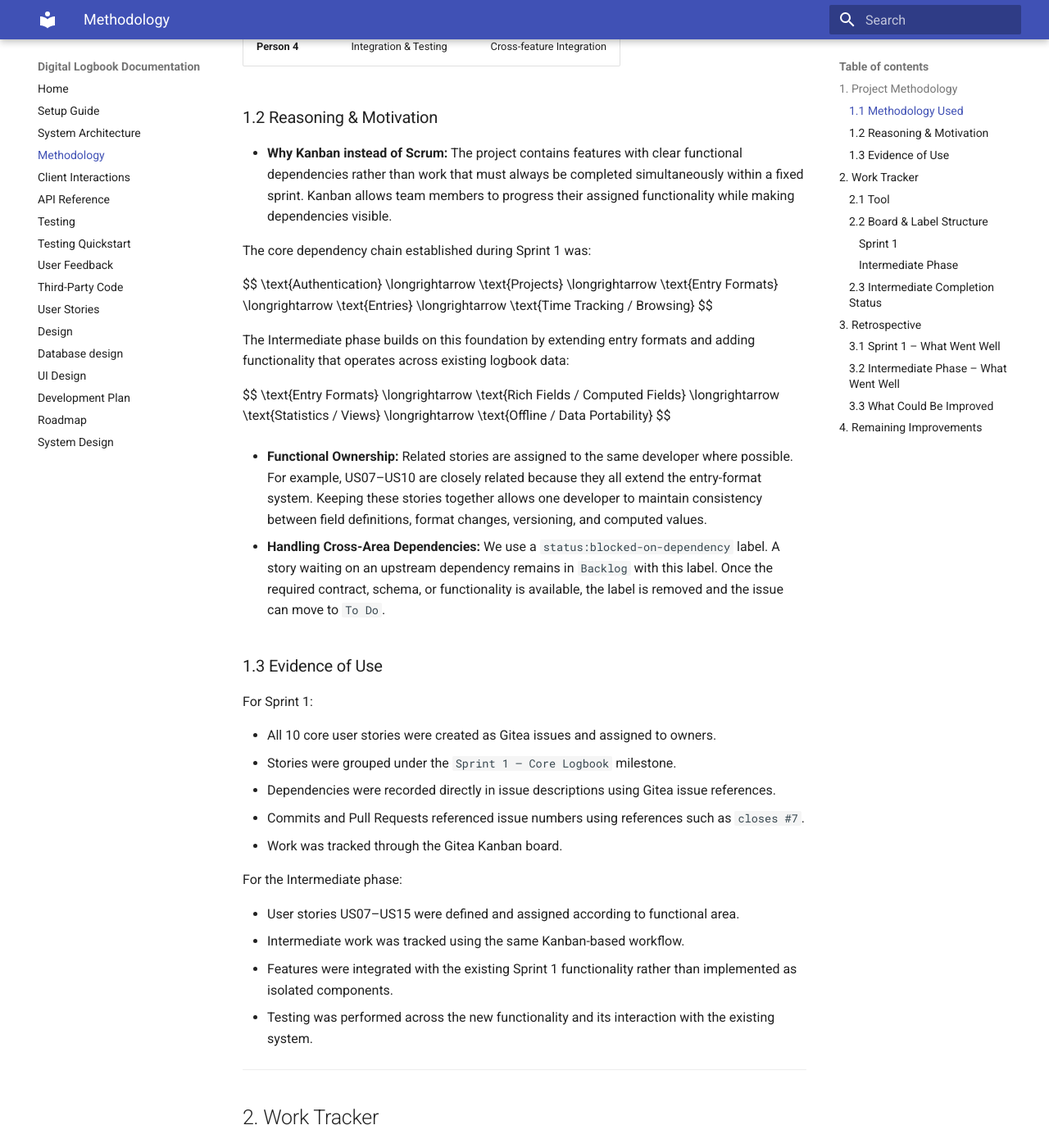
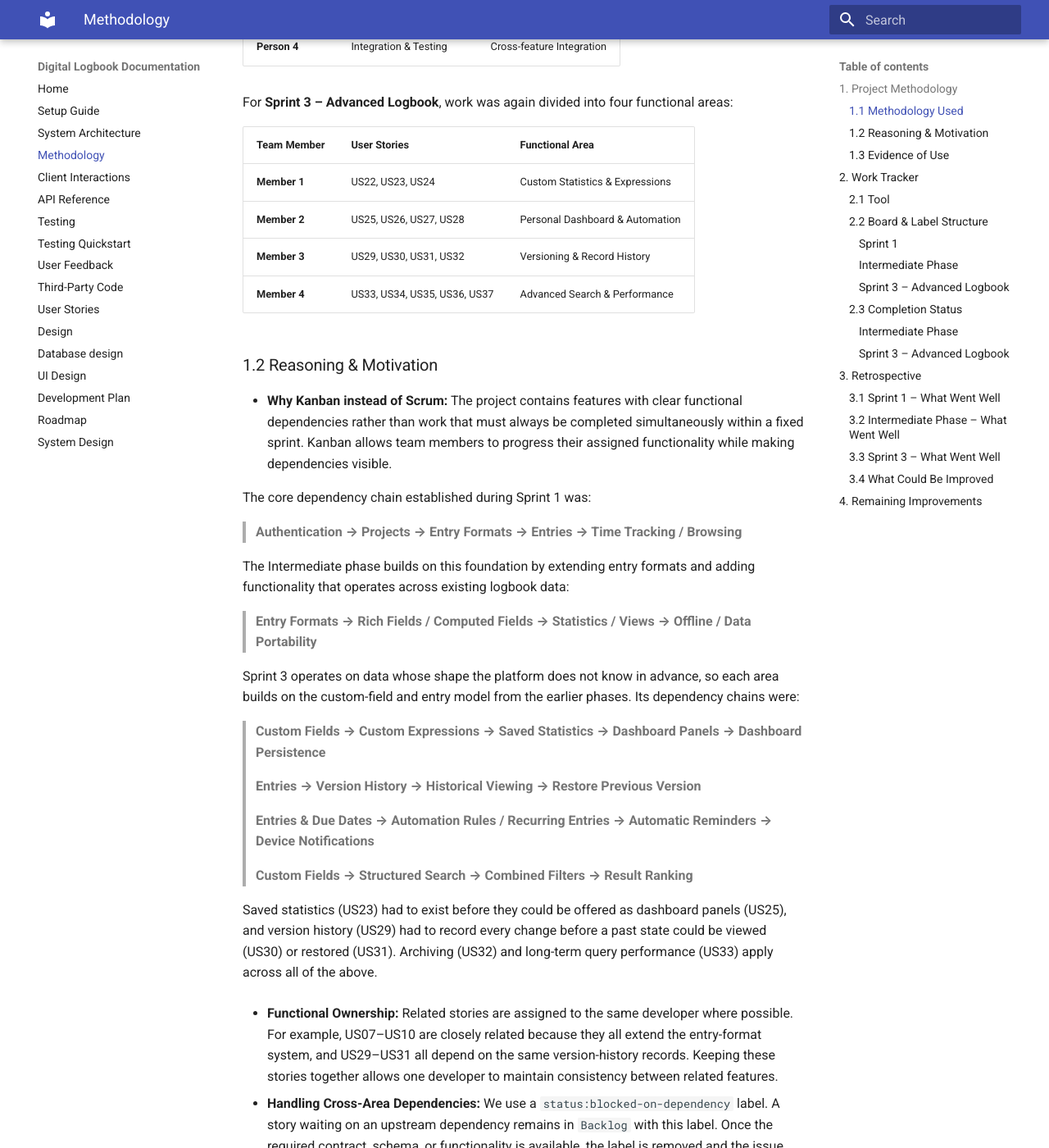
Before and after one commit to DiMpho-20/coms3011a-logbook-digital-logbook, an MkDocs documentation site: the page built from docs/methodology.md, in a window 1280 px wide and 1400 px high, scrolled down 1052 px. Shown: the whole window at 82% size. Built offline with MkDocs 1.6.1 and Material for MkDocs 9.7.7, drawn with Linux system fonts in a browser that asks for light colours; some of the changed text lies outside the part shown.

Commit message:
docs: add Sprint 3 to the methodology
Record the Sprint 3 team split, milestone, labels and board status,
replace the LaTeX dependency chains that did not render, and mark the
client-feedback improvements that have since been delivered.

Co-Authored-By: Claude Opus 5.5 <noreply@anthropic.com>

```diff
--- a/docs/methodology.md
+++ b/docs/methodology.md
@@ -32,37 +32,40 @@ For the **Intermediate phase**, work was divided into four functional areas:
 | **Person 3** | US14, US15             | Offline & Data            |
 | **Person 4** | Integration & Testing  | Cross-feature Integration |
 
+For **Sprint 3 – Advanced Logbook**, work was again divided into four functional areas:
+
+| Team Member  | User Stories                 | Functional Area                   |
+| :----------- | :--------------------------- | :-------------------------------- |
+| **Member 1** | US22, US23, US24             | Custom Statistics & Expressions   |
+| **Member 2** | US25, US26, US27, US28       | Personal Dashboard & Automation   |
+| **Member 3** | US29, US30, US31, US32       | Versioning & Record History       |
+| **Member 4** | US33, US34, US35, US36, US37 | Advanced Search & Performance     |
+
 ### 1.2 Reasoning & Motivation
 
 * **Why Kanban instead of Scrum:** The project contains features with clear functional dependencies rather than work that must always be completed simultaneously within a fixed sprint. Kanban allows team members to progress their assigned functionality while making dependencies visible.
 
 The core dependency chain established during Sprint 1 was:
 
-$$
-\text{Authentication}
-\longrightarrow
-\text{Projects}
-\longrightarrow
-\text{Entry Formats}
-\longrightarrow
-\text{Entries}
-\longrightarrow
-\text{Time Tracking / Browsing}
-$$
+> **Authentication → Projects → Entry Formats → Entries → Time Tracking / Browsing**
 
 The Intermediate phase builds on this foundation by extending entry formats and adding functionality that operates across existing logbook data:
 
-$$
-\text{Entry Formats}
-\longrightarrow
-\text{Rich Fields / Computed Fields}
-\longrightarrow
-\text{Statistics / Views}
-\longrightarrow
-\text{Offline / Data Portability}
-$$
+> **Entry Formats → Rich Fields / Computed Fields → Statistics / Views → Offline / Data Portability**
 
-* **Functional Ownership:** Related stories are assigned to the same developer where possible. For example, US07–US10 are closely related because they all extend the entry-format system. Keeping these stories together allows one developer to maintain consistency between field definitions, format changes, versioning, and computed values.
+Sprint 3 operates on data whose shape the platform does not know in advance, so each area builds on the custom-field and entry model from the earlier phases. Its dependency chains were:
+
+> **Custom Fields → Custom Expressions → Saved Statistics → Dashboard Panels → Dashboard Persistence**
+
+> **Entries → Version History → Historical Viewing → Restore Previous Version**
+
+> **Entries & Due Dates → Automation Rules / Recurring Entries → Automatic Reminders → Device Notifications**
+
+> **Custom Fields → Structured Search → Combined Filters → Result Ranking**
+
+Saved statistics (US23) had to exist before they could be offered as dashboard panels (US25), and version history (US29) had to record every change before a past state could be viewed (US30) or restored (US31). Archiving (US32) and long-term query performance (US33) apply across all of the above.
+
+* **Functional Ownership:** Related stories are assigned to the same developer where possible. For example, US07–US10 are closely related because they all extend the entry-format system, and US29–US31 all depend on the same version-history records. Keeping these stories together allows one developer to maintain consistency between related features.
 
 * **Handling Cross-Area Dependencies:** We use a `status:blocked-on-dependency` label. A story waiting on an upstream dependency remains in `Backlog` with this label. Once the required contract, schema, or functionality is available, the label is removed and the issue can move to `To Do`.
 
@@ -82,6 +85,13 @@ For the Intermediate phase:
 * Intermediate work was tracked using the same Kanban-based workflow.
 * Features were integrated with the existing Sprint 1 functionality rather than implemented as isolated components.
 * Testing was performed across the new functionality and its interaction with the existing system.
+
+For Sprint 3:
+
+* All 16 user stories, US22–US37, were created as Gitea issues #94–#109.
+* Stories were grouped under the `Sprint 3 - Advanced Logbook` milestone and tagged with one area label per functional area (see §2.2).
+* Work was tracked on a Sprint 3 Kanban board with the same `Backlog` → `To Do` → `In Progress` → `Done` columns.
+* Completed stories were delivered with automated tests: backend integration tests for the API and frontend tests for the interface.
 
 ---
 
@@ -147,7 +157,52 @@ Person 4 focused on:
 * Performing regression testing.
 * Supporting other team members where additional integration or debugging work was required.
 
-### 2.3 Intermediate Completion Status
+#### Sprint 3 – Advanced Logbook
+
+**Milestone:**
+
+`Sprint 3 - Advanced Logbook`
+
+**Area Labels:**
+
+* `area:custom-stats-and-expressions`
+* `area:personal-dashboard-and-automation`
+* `area:versioning-and-record-history`
+* `area:advanced-search-and-performance`
+
+**Board Columns:** the same `Backlog`, `To Do`, `In Progress` and `Done` columns as Sprint 1.
+
+**Member 1 – Custom Statistics & Expressions**
+
+* **US22 (#94):** Define Custom Expressions.
+* **US23 (#95):** Save Custom Statistics.
+* **US24 (#96):** Entry Automation Rules.
+
+**Member 2 – Personal Dashboard & Automation**
+
+* **US25 (#97):** Create a Custom Dashboard.
+* **US26 (#98):** Arrange and Persist Dashboard Layout.
+* **US27 (#99):** Create Recurring Entries.
+* **US28 (#100):** Generate Automatic Reminders.
+
+**Member 3 – Versioning & Record History**
+
+* **US29 (#101):** Preserve Entry Version History.
+* **US30 (#102):** View an Entry as It Existed on a Given Date.
+* **US31 (#103):** Restore a Previous Entry Version.
+* **US32 (#104):** Archive Old Entries.
+
+**Member 4 – Advanced Search & Performance**
+
+* **US33 (#105):** Maintain Query Performance for Large Logbooks.
+* **US34 (#106):** Apply Rules When Capturing Entries.
+* **US35 (#107):** Rank Search Results by Relevance.
+* **US36 (#108):** Combine Search Filters.
+* **US37 (#109):** Search Custom Fields.
+
+### 2.3 Completion Status
+
+#### Intermediate Phase
 
 The Intermediate user stories **US07–US15 have been completed**.
 
@@ -165,6 +220,27 @@ The Intermediate phase extended the Basic Digital Logbook with:
 
 These features were integrated with the Sprint 1 foundation so that the original project, entry, and logbook functionality continued to operate alongside the new Intermediate functionality.
 
+#### Sprint 3 – Advanced Logbook
+
+Status as shown on the Sprint 3 board:
+
+| Area | Stories | Board column |
+| :--- | :------ | :----------- |
+| Custom Statistics & Expressions | US22, US23, US24 | Done |
+| Personal Dashboard & Automation | US25, US26, US27, US28 | Done |
+| Versioning & Record History | US29, US30, US31 | Done |
+| Versioning & Record History | US32 | In Progress |
+| Advanced Search & Performance | US33, US34, US35, US36, US37 | Backlog |
+
+Ten of the sixteen stories are done. The completed stories added:
+
+* Custom expressions over an owner's own entries, saved as statistics alongside the built-in ones.
+* Automation rules evaluated when an entry is created or saved, which can add or remove tags and set status.
+* A personal dashboard whose panels, including saved statistics, are chosen, arranged, and stored on the server.
+* Recurring entries generated from a stored template on a daily, weekly, or monthly pattern.
+* Automatic reminders for upcoming and overdue due dates, stalled entries, and a daily logging reminder, delivered as web push notifications when the logbook is closed.
+* A version history for every entry, a view of an entry as it stood on a given date, and restoring an earlier version.
+
 ---
 
 ## 3. Retrospective
@@ -175,7 +251,7 @@ These features were integrated with the Sprint 1 foundation so that the original
 
 * **Shared types package:** Extracting types into `@logbook/shared` eliminated duplication and helped identify type mismatches between the frontend and backend early.
 
-* **Integration testing:** 27 Vitest tests running against the Neon database provided confidence that API endpoints worked correctly, including edge cases such as duplicate names, missing resources, and invalid input.
+* **Integration testing:** 27 Vitest tests running against the Neon database provided confidence that API endpoints worked correctly, including edge cases such as duplicate names, missing resources, and invalid input. The suite has since grown to 33 backend and 24 frontend test files.
 
 * **Prisma ORM adoption:** Migrating from raw SQL to Prisma simplified database access and provided type-safe queries.
 
@@ -191,9 +267,19 @@ These features were integrated with the Sprint 1 foundation so that the original
 
 * **Flexible entry model:** Extending the entry-format system with richer fields and computed values moved the project closer to the specification's requirement for customisable logbook entries.
 
-### 3.3 What Could Be Improved
+### 3.3 Sprint 3 – What Went Well
 
-* **Frontend error handling:** The frontend uses basic error banners for API failures. A proper toast notification system would improve the user experience.
+> **TODO (team):** draft points to be reviewed
+
+* **Building on stored history:** Because every save writes a version record, later features could rely on it. Automation rules record what they changed as their own version, so an automatic change can be seen and undone like a manual one.
+
+* **Safe automation:** Automation rules run only after an entry has been saved, cannot trigger themselves or each other, and skip a broken rule rather than failing the save, so a misconfigured rule never costs the user their entry.
+
+* **Server-side persistence:** Saving the dashboard layout on the server rather than in the browser means a student sees the same dashboard on every device.
+
+### 3.4 What Could Be Improved
+
+* **Frontend error handling:** The frontend uses basic error banners for API failures. A proper toast notification system would improve the user experience. Some failures are also reported misleadingly: when the backend cannot be reached, the login page reports "Invalid email or password."
 
 * **Test isolation:** Integration tests run against the live database without transaction rollback. Tests create and clean up data, but parallel test runs could potentially conflict.
 
@@ -201,18 +287,23 @@ These features were integrated with the Sprint 1 foundation so that the original
 
 * **Cross-feature integration:** As more Intermediate features were introduced, dependencies between features became more complex. Earlier integration of completed components would reduce the risk of discovering compatibility issues near the end of development.
 
+* **Testing features that depend on deployment:** Push notifications only work in a production build, and the hosted backend sleeps when idle on Render's free tier. Features like these need a deployed test environment, not only local development.
+
 ---
 
 ## 4. Remaining Improvements
 
-Although the Intermediate user stories have been completed, several improvements identified from client feedback remain useful for further development:
+Several improvements identified from client feedback after the Intermediate phase have since been delivered:
 
-1. Add frontend toast notifications for API errors.
-2. Add unit tests alongside integration tests for complex business logic.
-3. Add Calendar API integration where required.
-4. Improve the visual presentation of overdue entries.
-5. Add a live stopwatch widget to entry creation/editing.
-6. Surface per-project cumulative time more prominently on the Project Detail page.
-7. Improve notification and deadline-reminder functionality.
+* Unit tests now sit alongside integration tests for complex business logic, such as the expression evaluator and automation-rule conditions.
+* Google Calendar integration.
+* A live stopwatch in entry creation and editing.
+* Per-project cumulative time on the Project Detail page.
+* Deadline reminders with device notifications (US28).
 
-These items are treated as **future improvements rather than incomplete Intermediate user stories**.
+Improvements that remain useful for further development:
+
+1. Add frontend toast notifications for API errors, and distinguish "server unreachable" from "wrong credentials".
+2. Improve the visual presentation of overdue entries.
+
+These items are treated as **future improvements rather than incomplete user stories**.
```
